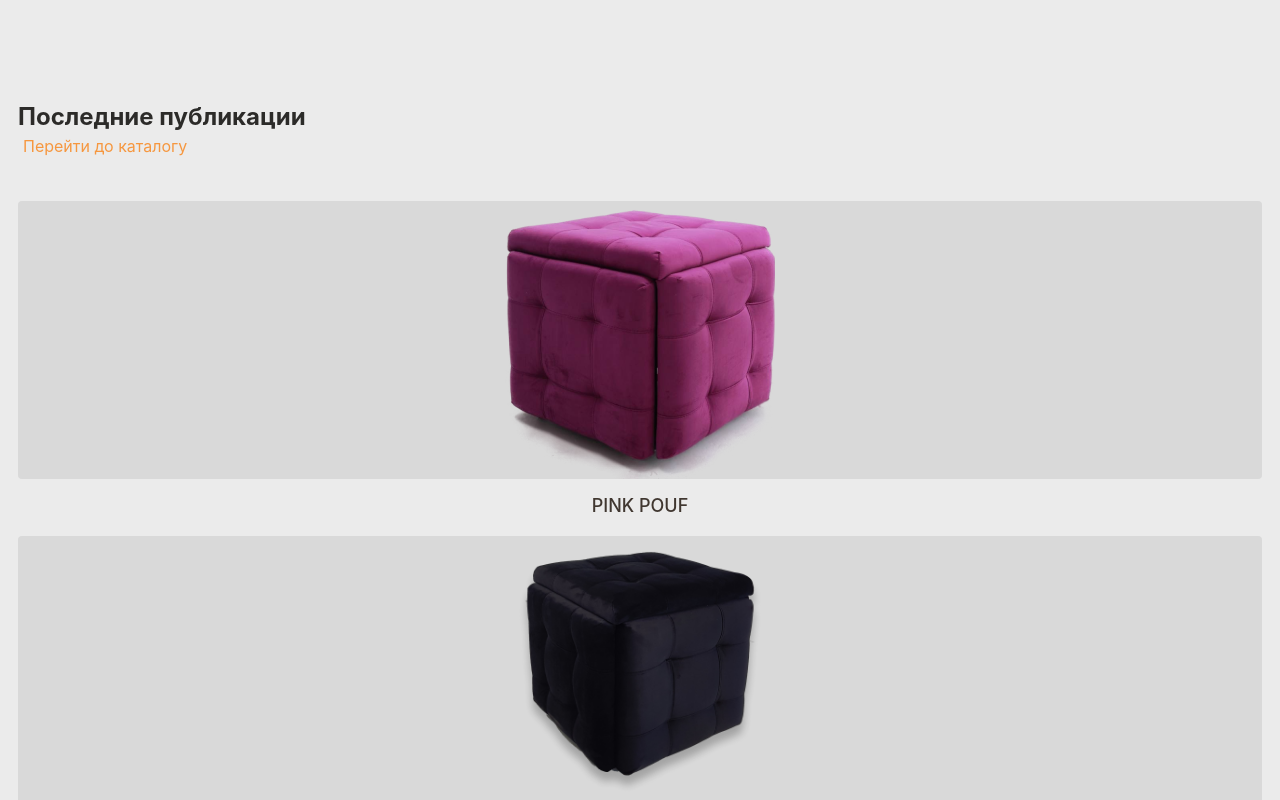
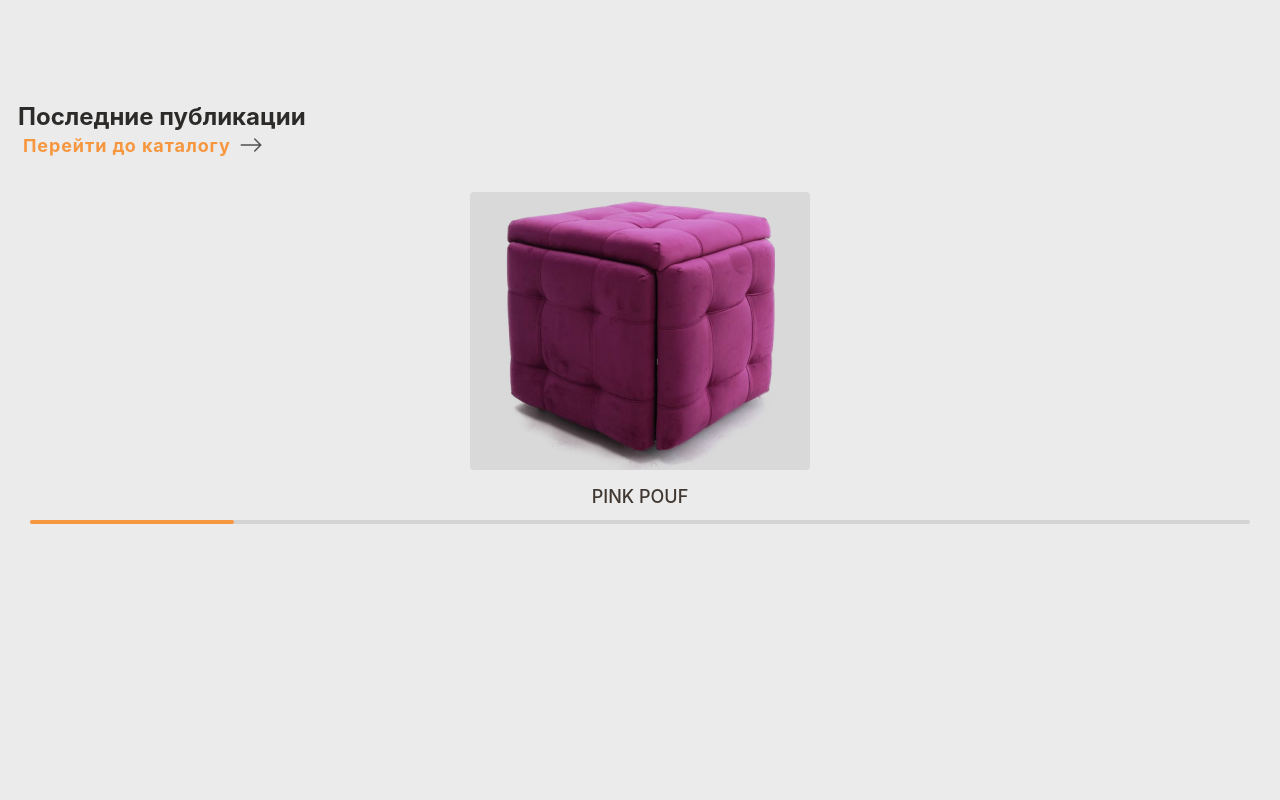
Before and after one commit to Tanya8135/botsman-test, a React (Create React App) app: page / in a window 1280 px wide. Shown: the part 1920-2720 px from the top of the page. After the commit the page ends 2508 px from the top, so only its background shows below. Built offline with nearby package versions, Linux system fonts and the light colour scheme.

Commit message:
add last-public component (section)

```diff
--- a/src/components/LastPublic/LastPublic.jsx
+++ b/src/components/LastPublic/LastPublic.jsx
@@ -1,6 +1,12 @@
 import React from "react";
+import { BsArrowRight } from "react-icons/bs";
+import { Swiper, SwiperSlide } from "swiper/react";
 
+import "swiper/css";
+import "swiper/css/scrollbar";
 import css from "./LastPublic.module.css";
+
+import { Scrollbar } from "swiper/modules";
 
 function LastPublic() {
   return (
@@ -16,9 +22,7 @@ function LastPublic() {
           <a href="./catalog.html" className={css.lpCatalog}>
             Перейти до каталогу
             <div className={css.lpArrow}>
-              <svg width="24" height="24">
-                <use href="./images/icons.svg#icon-arrow"></use>
-              </svg>
+              <BsArrowRight className={css.arrowNext} />
             </div>
           </a>
         </div>
@@ -26,6 +30,14 @@ function LastPublic() {
         <article className={css.cardProd}>
           <div className={`${css.swiperContainer} ${css.lpImg}`}>
             <ul className={`${css.swiperWrapper} ${css.lpImgList}`}>
+              <Swiper
+                scrollbar={{
+                  hide: false,
+                }}
+                modules={[Scrollbar]}
+                className={css.mySwiper}
+              >
+                <SwiperSlide>
                   <li className={`${css.swiperSlide} ${css.lpItem}`}>
                     <article className={`${css.lpCard} ${css.overlayCard}`}>
                       <div className={css.lpImgBox}>
@@ -49,6 +61,8 @@ function LastPublic() {
                       <p className={css.lpName}>pink pouf</p>
                     </article>
                   </li>
+                </SwiperSlide>
+                <SwiperSlide>
                   <li className={`${css.swiperSlide} ${css.lpItem}`}>
                     <article className={css.lpCard}>
                       <div className={`${css.lpImgBox} ${css.overlayCard}`}>
@@ -73,6 +87,8 @@ function LastPublic() {
                       <p className={css.lpName}>Black puof</p>
                     </article>
                   </li>
+                </SwiperSlide>
+                <SwiperSlide>
                   <li className={`${css.swiperSlide} ${css.lpItem}`}>
                     <article className={css.lpCard}>
                       <div className={`${css.lpImgBox} ${css.overlayCard}`}>
@@ -96,7 +112,9 @@ function LastPublic() {
                       <p className={css.lpName}>Blue puof</p>
                     </article>
                   </li>
-              <li classNamclassName={`${css.swiperSlide} ${css.lpItem}`}>
+                </SwiperSlide>
+                <SwiperSlide>
+                  <li className={`${css.swiperSlide} ${css.lpItem}`}>
                     <article className={css.lpCard}>
                       <div className={`${css.lpImgBox} ${css.overlayCard}`}>
                         <img
@@ -119,7 +137,9 @@ function LastPublic() {
                       <p className={css.lpName}>Gray puof</p>
                     </article>
                   </li>
-              <li classNamclassName={`${css.swiperSlide} ${css.lpItem}`}>
+                </SwiperSlide>
+                <SwiperSlide>
+                  <li className={`${css.swiperSlide} ${css.lpItem}`}>
                     <article className={css.lpCard}>
                       <div className={`${css.lpImgBox} ${css.overlayCard}`}>
                         <img
@@ -142,7 +162,9 @@ function LastPublic() {
                       <p className={css.lpName}>Green puof</p>
                     </article>
                   </li>
-              <li classNamclassName={`${css.swiperSlide} ${css.lpItem}`}>
+                </SwiperSlide>
+                <SwiperSlide>
+                  <li className={`${css.swiperSlide} ${css.lpItem}`}>
                     <article className={css.lpCard}>
                       <div className={`${css.lpImgBox} ${css.overlayCard}`}>
                         <img
@@ -166,6 +188,8 @@ function LastPublic() {
                       <p className={css.lpName}>Terracotta pouf</p>
                     </article>
                   </li>
+                </SwiperSlide>
+              </Swiper>
             </ul>
             <div className={css.swiperScrollbar}></div>
           </div>
--- a/src/components/LastPublic/LastPublic.module.css
+++ b/src/components/LastPublic/LastPublic.module.css
@@ -14,14 +14,16 @@
   }
 
   &:hover .lpArrow {
-    transition: fill 150ms cubic-bezier(0.4, 0, 0.2, 1);
-    fill: #f6973f;
+    transition: color 150ms cubic-bezier(0.4, 0, 0.2, 1);
+    color: #f6973f;
   }
 }
 
 .lpCatalog {
-  @include font(18px, 1.1, 0.05em, 700);
-
+  font-size: 18px;
+  line-height: 1.1;
+  letter-spacing: 0.05em;
+  font-weight: 700;
   display: flex;
   padding: 5px;
   color: #f6973f;
@@ -30,7 +32,7 @@
 }
 
 .lpArrow {
-  fill: #525252;
+  color: #525252;
   margin-left: 8px;
 }
 
@@ -40,8 +42,8 @@
   flex-direction: column;
   justify-content: center;
 
-  &:hover .overlay-text,
-  &:focus .overlay-text {
+  &:hover .overlayText,
+  &:focus .overlayText {
     transform: translateY(0);
   }
 
@@ -61,19 +63,22 @@
   padding-bottom: 20px;
 }
 
-.swiperScrollbarHorizontal {
-  opacity: 1 !important;
-}
-
 .swiperContainer {
   overflow: hidden;
 }
 
-.swiperScrollbar {
+.swiperSlide {
+  display: flex !important;
+  justify-content: center;
+  align-items: center;
+  padding: 0 1px;
+}
+
+/* .swiperScrollbar {
   position: absolute;
   top: 0;
   right: 0;
-}
+} */
 
 .overlayCard {
   border-radius: 4px;
@@ -110,9 +115,12 @@
   transform: translateY(100%);
   transition: transform 300ms cubic-bezier(0.4, 0, 0.2, 1);
 
-  &:focus {
+  /* &:focus {
     transform: translateY(-100%);
-  }
+  } */
+}
+.overlayText:focus {
+  transform: translateY(-100%);
 }
 
 .testBtn {
@@ -120,3 +128,11 @@
   top: 0;
   left: 0;
 }
+
+.arrowNext {
+  position: absolute;
+  top: 31px;
+  min-width: 24px;
+  min-height: 24px;
+  /* padding: 0 5px; */
+}
--- a/src/index.css
+++ b/src/index.css
@@ -50,3 +50,7 @@ address {
 .swiper-pagination-bullet-active {
   background-color: #f6973f !important;
 }
+
+.swiper-scrollbar-drag {
+  background-color: #f6973f !important;
+}
```
Lines whose indentation alone changed are shown as unchanged.
